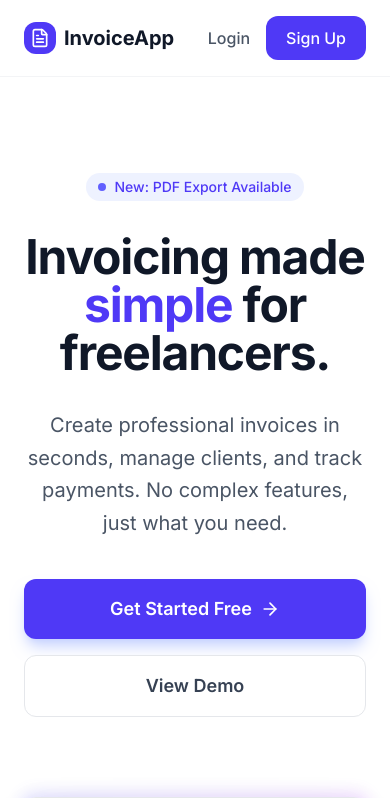
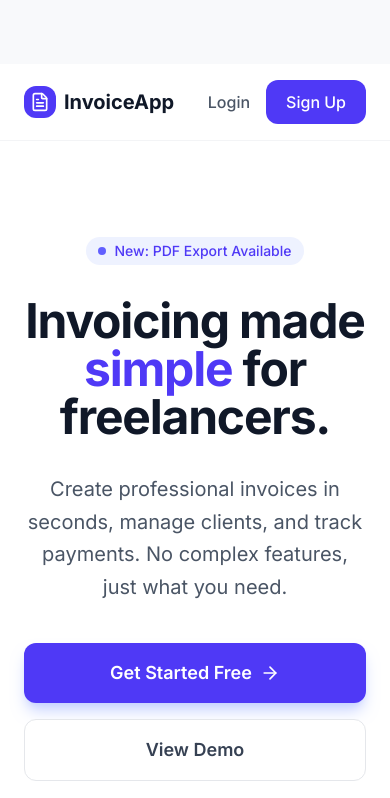
Before and after one commit to Editorhacker/Invoice, a Next.js app: page / in a window 390 px wide. Shown: the top 798 px of the page. Built offline with nearby package versions, Linux system fonts and the light colour scheme; no server answers.

Commit message:
Fix layout class for main element padding

```diff
--- a/src/components/LayoutWrapper.tsx
+++ b/src/components/LayoutWrapper.tsx
@@ -12,7 +12,7 @@ export default function LayoutWrapper({ children }: { children: React.ReactNode
         <div className="flex min-h-screen bg-gray-50/50">
             <Sidebar />
             <main
-                className={`flex-1 min-h-screen transition-all duration-300  lg:pt-0 ${isFullWidth ? 'w-full' : 'lg:ml-64'
+                className={`flex-1 min-h-screen transition-all duration-300 pt-16  lg:pt-0 ${isFullWidth ? 'w-full' : 'lg:ml-64'
                     }`}
             >
                 {children}
```
